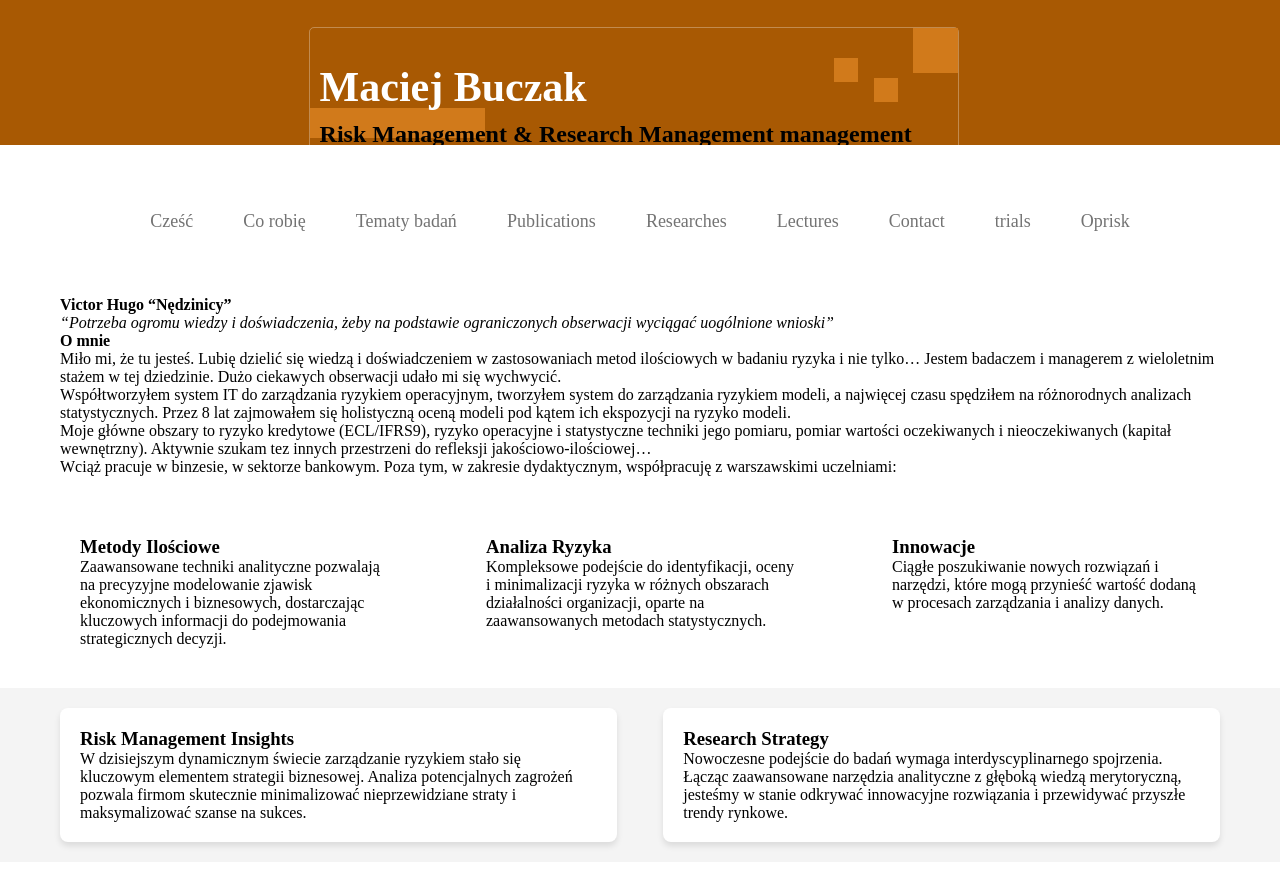
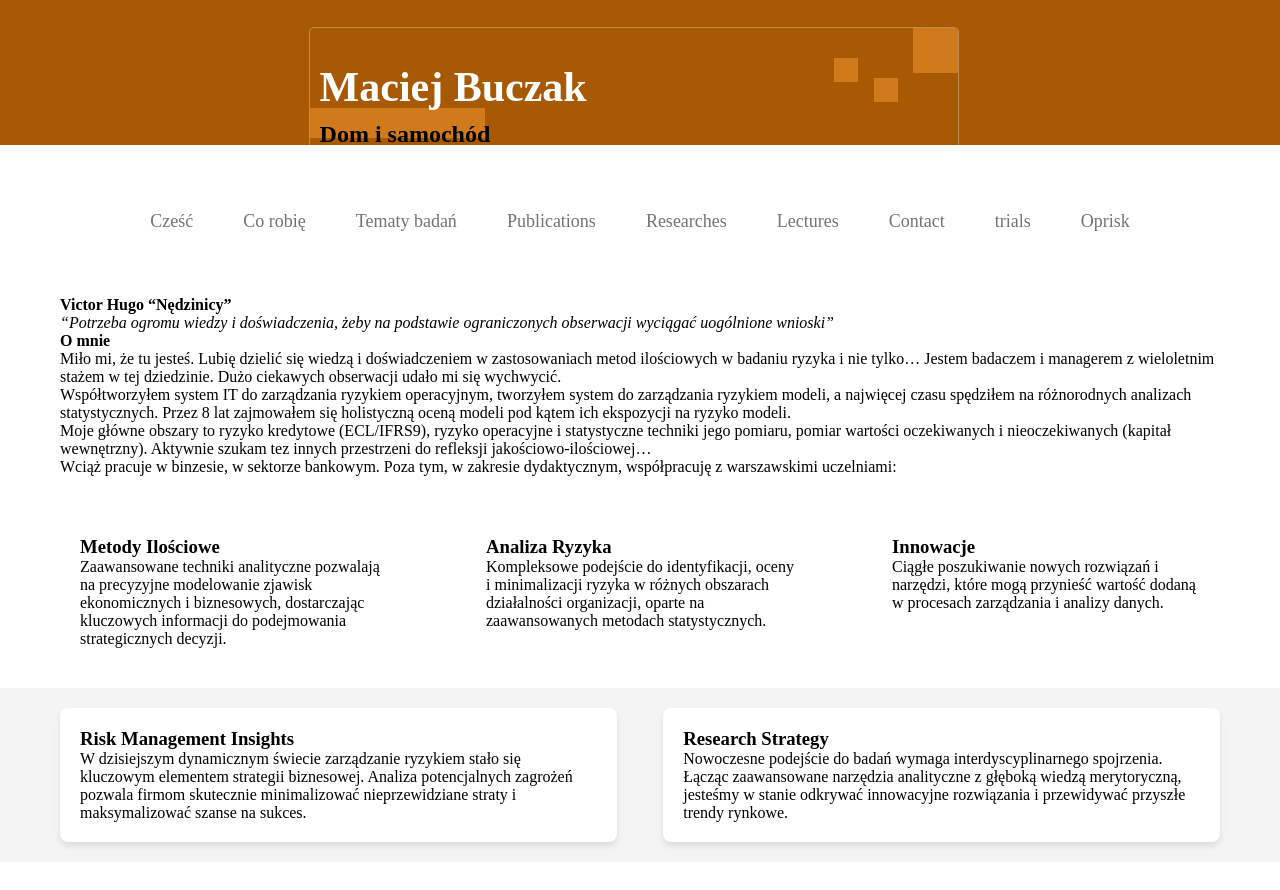
Before and after one commit to MaciejBuczak/risk-research, a Jekyll site: the page built from index.md, in a window 1280 px wide and 900 px high. Shown: the top 890 px of the window. Built offline with Jekyll 4.4.1, drawn with Linux system fonts in a browser that asks for light colours.

Commit message:
Update _config.yml

```diff
--- a/_config.yml
+++ b/_config.yml
@@ -1,5 +1,5 @@
 title: "Maciej Buczak"
-description: "Risk Management & Research Management management"
+description: "Dom i samochód"
 baseurl: ""
 url: ""
 permalink: /:title/
```
